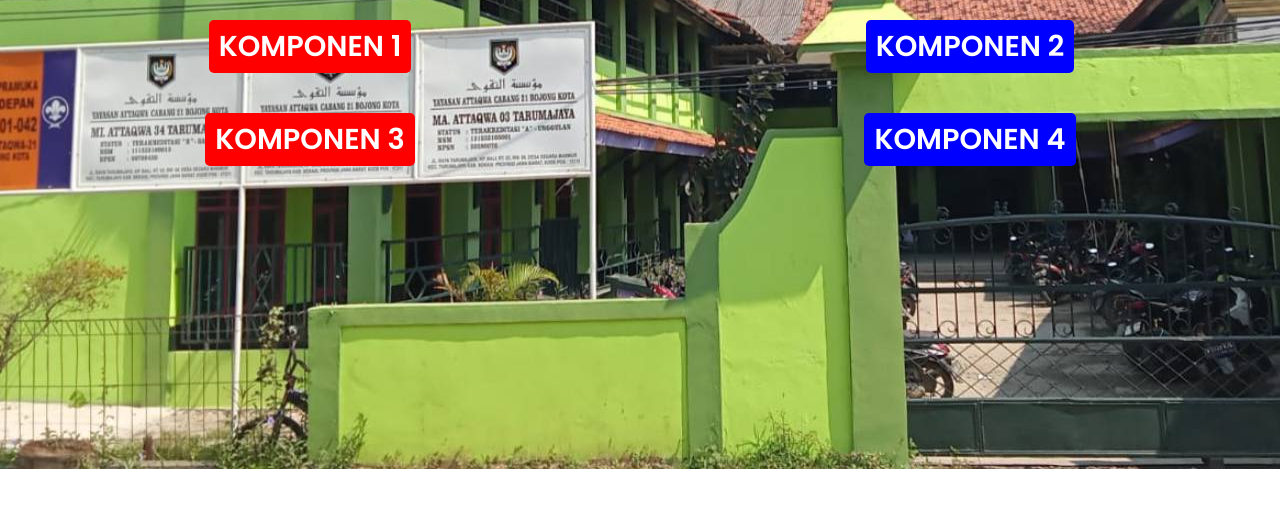
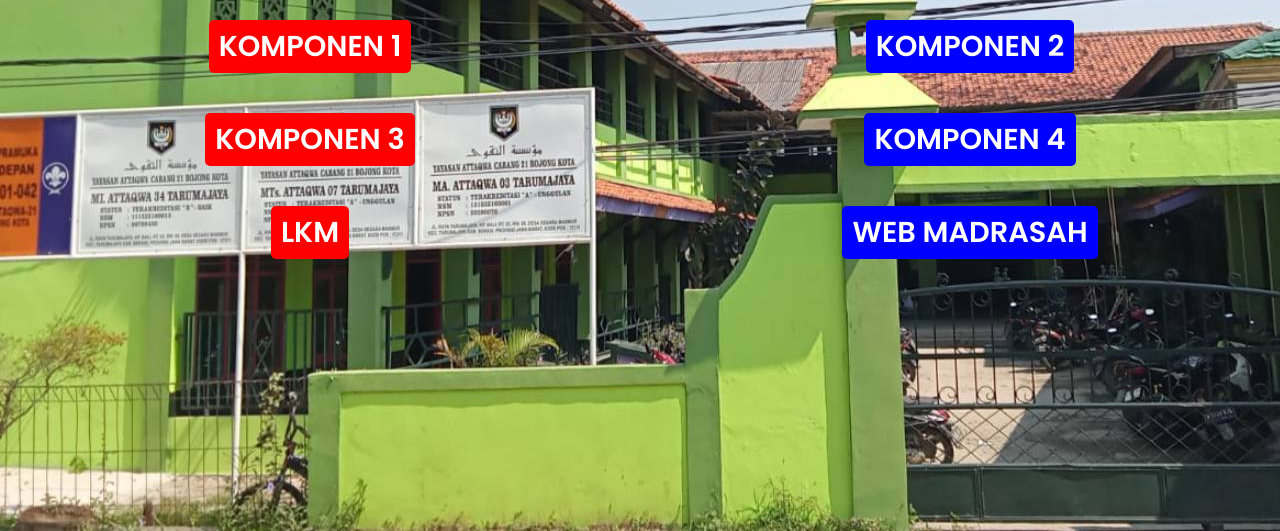
Before and after one commit to mtsattaqwa07/akred, a plain HTML site: page index.html in a window 1280 px wide. Shown: the part 269-800 px from the top of the page. Drawn offline with Linux system fonts and the light colour scheme.

Commit message:
Update index.html

```diff
--- a/index.html
+++ b/index.html
@@ -28,6 +28,8 @@
         <div class="area dua"><a href="https://drive.google.com/drive/folders/1ACi3V10-1BDiktV9eSr-XFZuugWJJm9M?usp=sharing">Komponen 2 </div>
         <div class="area tiga"><a href="https://drive.google.com/drive/folders/1bHd04FgNmXHyrZ5MnkN4CBTf3VlT3eIx?usp=sharing">Komponen 3</div>
         <div class="area empat"><a href="https://drive.google.com/drive/folders/1zuZEgpuq86F1L3zHaHDlIvAfNcCh20e0?usp=sharing">Komponen 4</div>
+        <div class="area lima"><a href="https://drive.google.com/drive/folders/1hq_O4_AjWSL5NzTAimORZ5LtOfdKzWzs?usp=sharing">LKM</div>
+        <div class="area enam"><a href="https://mtsattaqwa07.sch.id/">Web Madrasah</div>
     </div>
   </body>
 </html>
```
